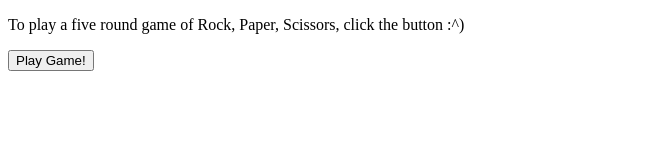
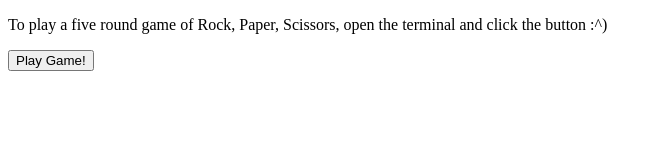
Before and after one commit to Celus8/rock-paper-scissors, a plain HTML site: page index.html in a window 1280 px wide. Shown: the whole page, without its empty margins (0-662 px from the left). Drawn offline with Linux system fonts and the light colour scheme.

Commit message:
Add indication

```diff
--- a/index.html
+++ b/index.html
@@ -8,7 +8,7 @@
     <title>Rock, Paper, Scissors</title>
 </head>
 <body>
-    <p>To play a five round game of Rock, Paper, Scissors, click the button :^)</p>
+    <p>To play a five round game of Rock, Paper, Scissors, open the terminal and click the button :^)</p>
     <input id="playButton" type="button" value="Play Game!" onclick="game();">
 </body>
 </html>
```
